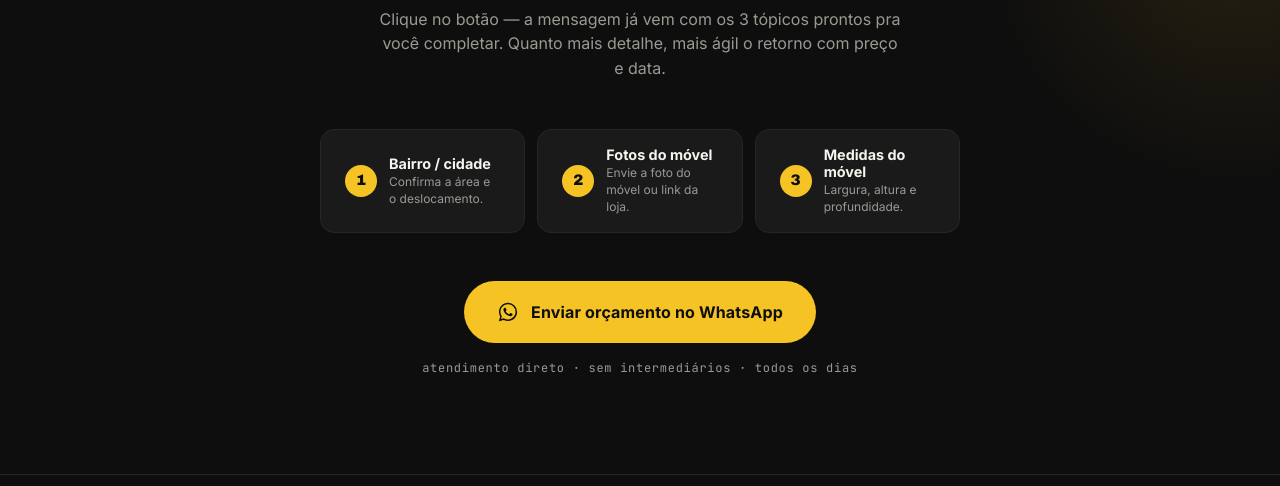
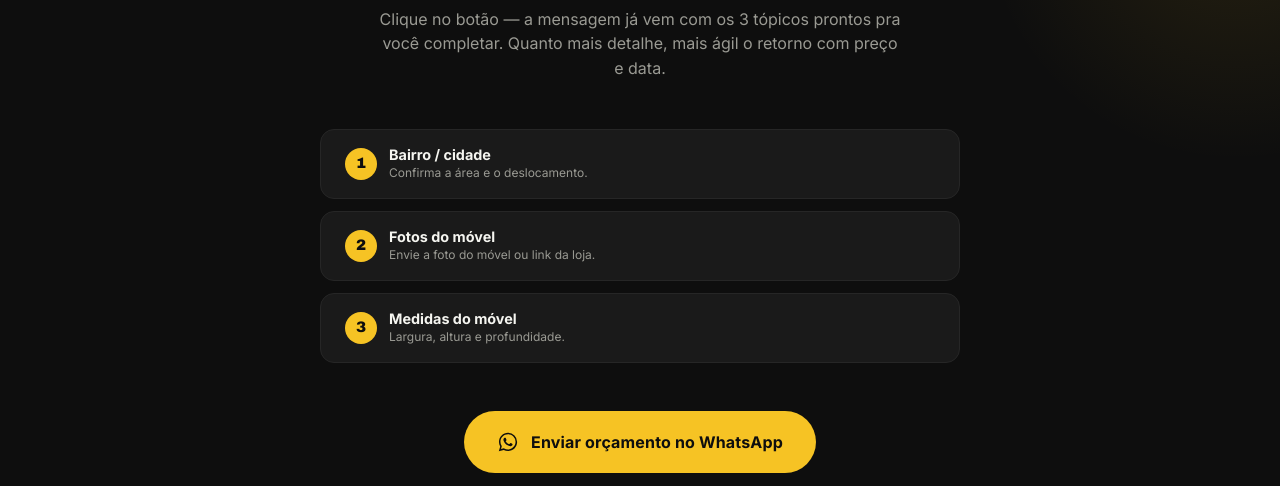
Before and after one commit to beyondBitsLtda/Montador-de-moveis-Profissional, a website: page index.html in a window 1280 px wide. Shown: the part 4480-4966 px from the top of the page. Drawn offline with Linux system fonts and the light colour scheme; no server answers.

Commit message:
Add files via upload

```diff
--- a/index.html
+++ b/index.html
@@ -129,11 +129,11 @@
       .showcase { padding-block: var(--space-7) var(--space-5); }
       .cats     { padding-block: var(--space-6) var(--space-9); }
 
-      /* Funil — 3 passos em 1 linha no desktop. O grid default do
-         layout.css é repeat(2,1fr), que com 3 itens deixa o 4º slot
-         vazio. 3 colunas iguais fica harmônico e centralizado.        */
+      /* Funil — 3 passos empilhados em coluna única, com largura ampla.
+         Sobrescreve o repeat(2,1fr) do layout.css (que deixava o 4º
+         slot vazio com 3 itens).                                       */
       .funnel__steps {
-        grid-template-columns: repeat(3, 1fr);
+        grid-template-columns: 1fr;
       }
     }
 
```
